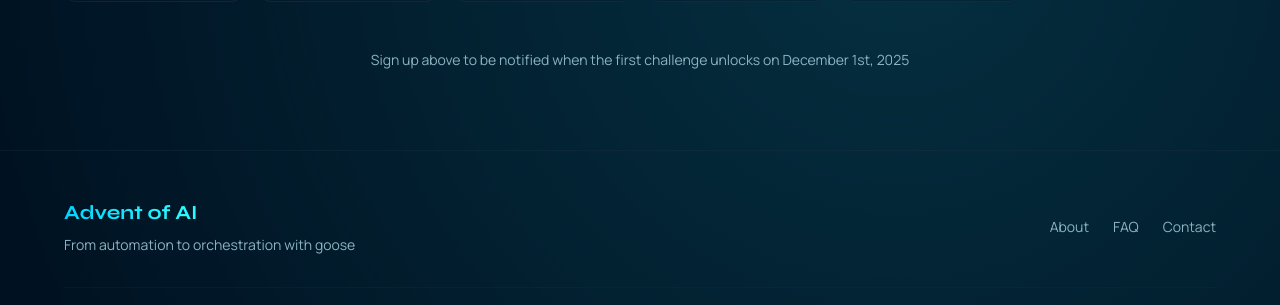
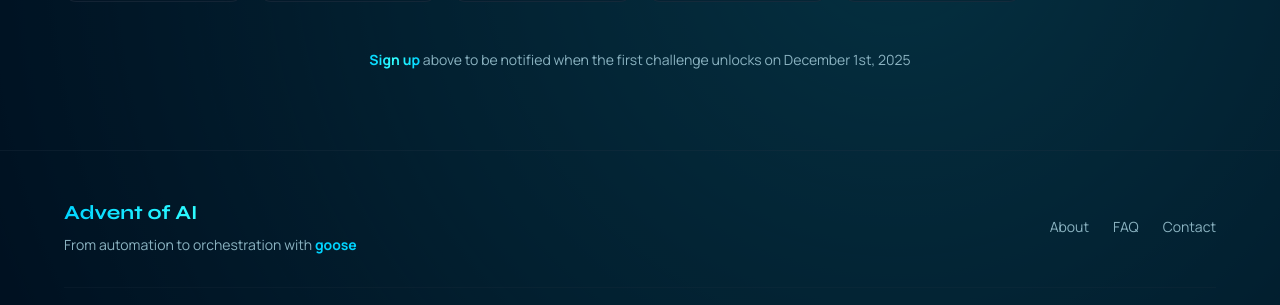
Before and after one commit to blackgirlbytes/frosty-agent-forge, a Next.js app: page / in a window 1280 px wide. Shown: the part 1936-2241 px from the top of the page. Built offline with nearby package versions, Linux system fonts and the light colour scheme.

Commit message:
Add hyperlinks: goose in footer and sign up scroll link

```diff
--- a/src/components/ChallengeCalendar.tsx
+++ b/src/components/ChallengeCalendar.tsx
@@ -49,7 +49,7 @@ export const ChallengeCalendar = () => {
 
         <div className="mt-12 text-center">
           <p className="text-sm text-muted-foreground">
-            Sign up above to be notified when the first challenge unlocks on December 1st, 2025
+            <a href="#hero" className="text-gradient-cyan font-bold no-underline hover:opacity-80 transition-opacity">Sign up</a> above to be notified when the first challenge unlocks on December 1st, 2025
           </p>
         </div>
       </div>
--- a/src/components/Footer.tsx
+++ b/src/components/Footer.tsx
@@ -10,7 +10,8 @@ export const Footer = () => {
               Advent of AI
             </h3>
             <p className="text-sm text-muted-foreground">
-              From automation to orchestration with goose
+              From automation to orchestration with{" "}
+              <a href="https://block.github.io/goose" target="_blank" rel="noopener noreferrer" className="text-primary font-bold no-underline hover:text-primary/90 transition-colors">goose</a>
             </p>
           </div>
 
--- a/src/components/Hero.tsx
+++ b/src/components/Hero.tsx
@@ -62,7 +62,7 @@ export const Hero = () => {
   };
 
   return (
-    <section className="relative min-h-screen flex items-center justify-center px-4 py-20 overflow-hidden">
+    <section id="hero" className="relative min-h-screen flex items-center justify-center px-4 py-20 overflow-hidden">
       {/* Aurora background effect with shimmer */}
       <div
         className="absolute inset-0 bg-gradient-aurora opacity-30"
```
